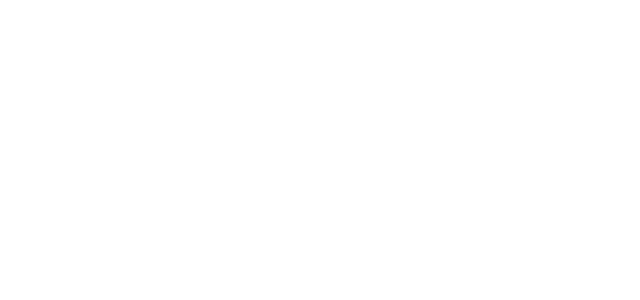
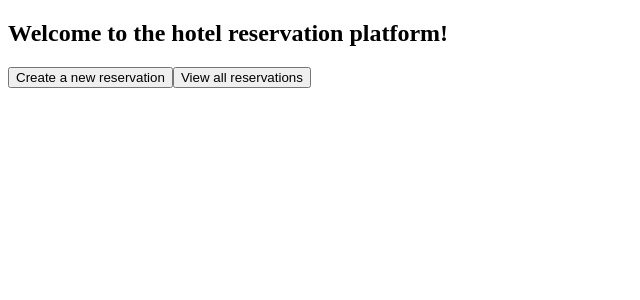
Before and after one commit to fanischam/hotel-app-angular, an Angular app: page / in a window 1280 px wide. Shown: the top 300 px of the page, without its empty margins (0-640 px from the left). Built offline with nearby package versions, Linux system fonts and the light colour scheme.

Commit message:
introduced basic routing

```diff
--- a/src/app/app.routes.ts
+++ b/src/app/app.routes.ts
@@ -1,3 +1,10 @@
 import { Routes } from '@angular/router';
+import { Home } from './home/home';
+import { ReservationList } from './reservation-list/reservation-list';
+import { ReservationForm } from './reservation-form/reservation-form';
 
-export const routes: Routes = [];
+export const routes: Routes = [
+  { path: '', component: Home },
+  { path: 'list', component: ReservationList },
+  { path: 'new', component: ReservationForm },
+];
--- a/src/app/home/home.html
+++ b/src/app/home/home.html
@@ -1 +1,5 @@
-<p>home works!</p>
+<div>
+  <h2>Welcome to the hotel reservation platform!</h2>
+  <button [routerLink]="'/new'">Create a new reservation</button>
+  <button [routerLink]="'/list'">View all reservations</button>
+</div>
```
Also changed, not shown: src/app/home/home.ts (+4 -5 lines).
